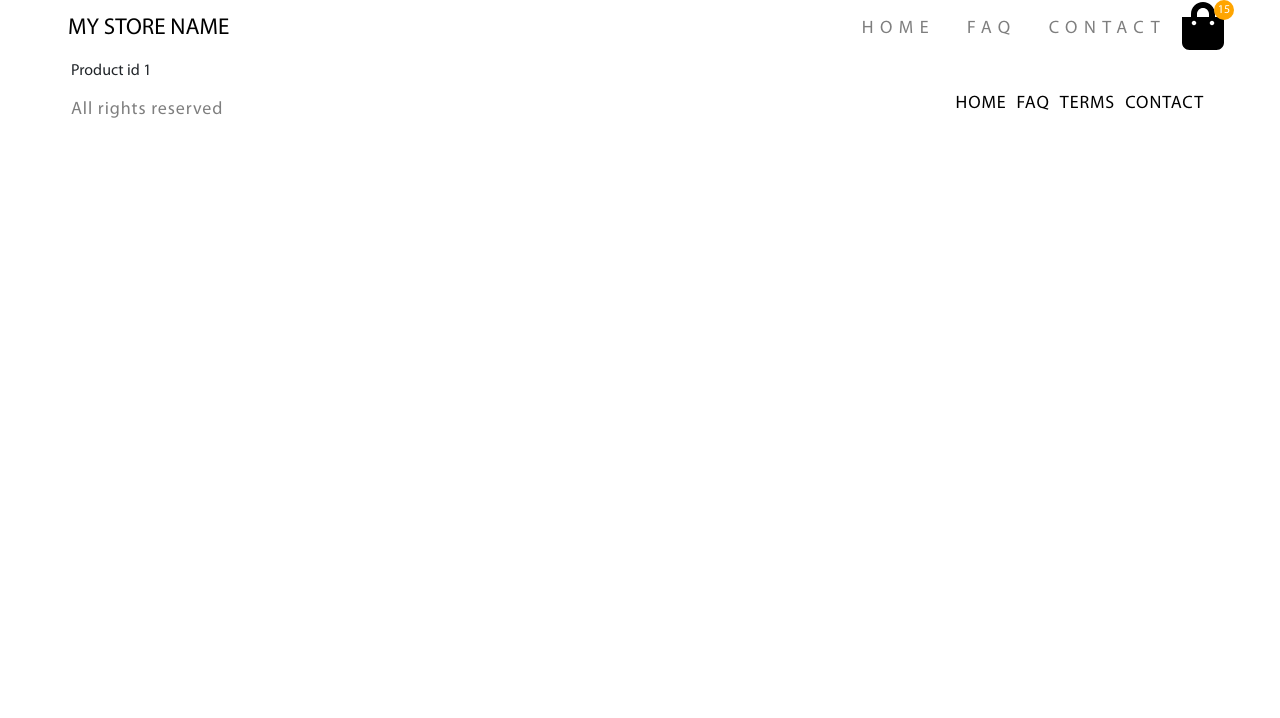
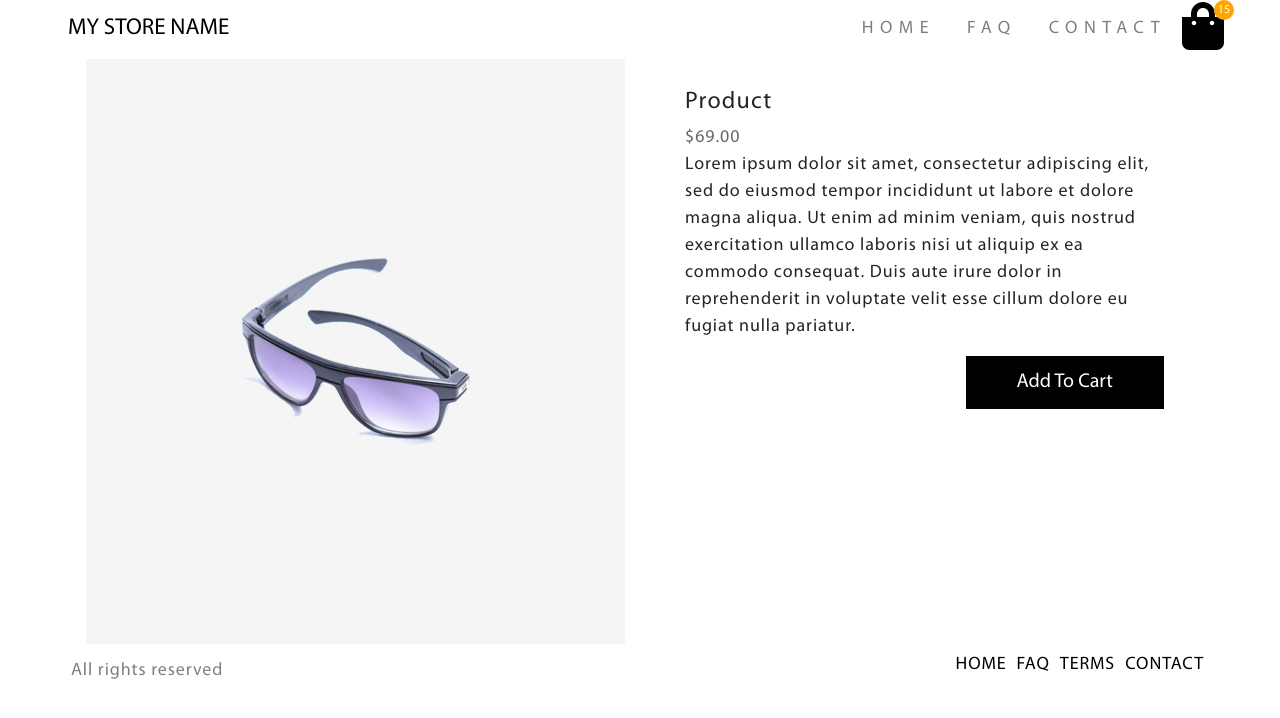
Before and after one commit to Bodeck/internet-shop, a React app: page /product/1 in a window 1280 px wide. Shown: the top 718 px of the page. Built offline with nearby package versions, Linux system fonts and the light colour scheme; the HTML template or start-up script is replaced by a standard one.

Commit message:
Add product page layout and styles

```diff
--- /dev/null
+++ b/src/components/product/Product.css
@@ -0,0 +1,50 @@
+.product-container{
+  display: flex;
+
+}
+
+.product-page .add-to-cart {
+  border: 1px solid #000000;
+  background-color: #000000;
+  color: #ffffff;
+  font-size: 20px;
+  font-weight: 400;
+  line-height: 27px;
+  padding: 12px 50px;
+}
+
+.product-image-box {
+  min-height: 585px;
+  min-width: 468px;
+  background-color: #f5f5f5;
+  background-image: url(../../assets/images/product.png);
+  background-position: center;
+  background-repeat: no-repeat;
+}
+
+.product-details-box {
+  padding: 30px;
+}
+
+.product-page .product-name {
+font-size: 24px;
+font-weight: 400;
+line-height: 27px;
+letter-spacing: 1.2px;
+}
+
+.product-page .product-price {
+opacity: 0.7;
+font-size: 18px;
+font-weight: 400;
+line-height: 27px;
+letter-spacing: 0.9px;
+}
+
+.product-description {
+  /* Style for "Lorem ipsu" */
+font-size: 18px;
+font-weight: 400;
+line-height: 27px;
+letter-spacing: 0.9px;
+}
--- a/src/components/product/Product.js
+++ b/src/components/product/Product.js
@@ -1,8 +1,35 @@
 import React from 'react';
+import './Product.css';
 
 const Product = ({ match }) => {
+  const productId = match.params.id;
+  const addToCart = (productId) => {
+    console.log(productId)
+  }
   return (
-    <div>Product id {match.params.id}</div>
+    <div className="product-page">
+      <div className="product-container">
+        <div className="col">
+          <div className="product-image-box"></div>
+        </div>
+        <div className="col">
+          <div className="product-details-box">
+            <h1 className="product-name">Product</h1>
+            <div className="product-price">$69.00</div>
+            <p className="product-description">
+              Lorem ipsum dolor sit amet, consectetur adipiscing elit,
+              sed do eiusmod tempor incididunt ut labore et dolore magna
+              aliqua. Ut enim ad minim veniam, quis nostrud exercitation
+              ullamco laboris nisi ut aliquip ex ea commodo consequat.
+              Duis aute irure dolor in reprehenderit in voluptate velit esse
+              cillum dolore eu fugiat nulla pariatur.
+        </p>
+            <button className="add-to-cart"
+              onClick={() => addToCart(productId)}>Add To Cart</button>
+          </div>
+        </div>
+      </div>
+    </div>
   )
 }
 
```
